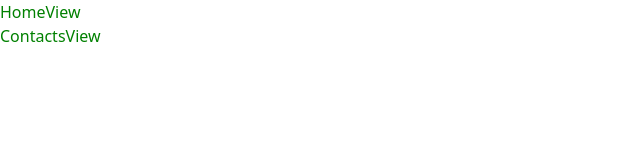
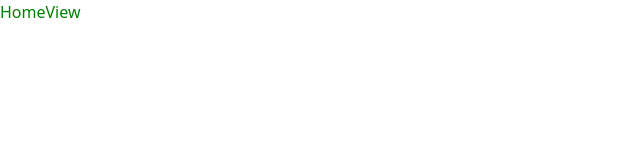
Before and after one commit to zahra64/Fixxo, a React (Create React App) app in the folder react-webapp/: page / in a window 1280 px wide. Shown: the top 160 px of the page, without its empty margins (0-640 px from the left). Built offline with nearby package versions, Linux system fonts and the light colour scheme.

Commit message:
Router-dom and navigation is added

```diff
--- a/react-webapp/package.json
+++ b/react-webapp/package.json
@@ -8,6 +8,7 @@
     "@testing-library/user-event": "^13.5.0",
     "react": "^18.2.0",
     "react-dom": "^18.2.0",
+    "react-router-dom": "^6.4.2",
     "react-scripts": "5.0.1",
     "web-vitals": "^2.1.4"
   },
--- a/react-webapp/src/App.js
+++ b/react-webapp/src/App.js
@@ -1,14 +1,20 @@
 import './style.min.css';
+import { BrowserRouter, Routes, Route} from 'react-router-dom';
 import HomeView from './views/HomeView';
 import ContactsView from './views/ContactsView';
+import NotFoundView from './views/NotFoundView';
+
 
 
 function App() {
   return (
-    <>
-      <HomeView />
-      <ContactsView />
-    </>
+    <BrowserRouter>
+      <Routes>
+        <Route path="/" element={<HomeView />} />
+        <Route path="/contacts" element={<ContactsView />} />
+        <Route path="*" element={<NotFoundView />} />
+      </Routes>
+     </BrowserRouter>
   );
 }
 
--- /dev/null
+++ b/react-webapp/src/views/NotFoundView.js
@@ -0,0 +1,9 @@
+import React from 'react'
+
+const NotFoundView = () => {
+  return (
+    <div>404 - Page Not Found</div>
+  )
+}
+
+export default NotFoundView
```
Also changed, not shown: 1 other file (tests, documents, lock files or other folders).
